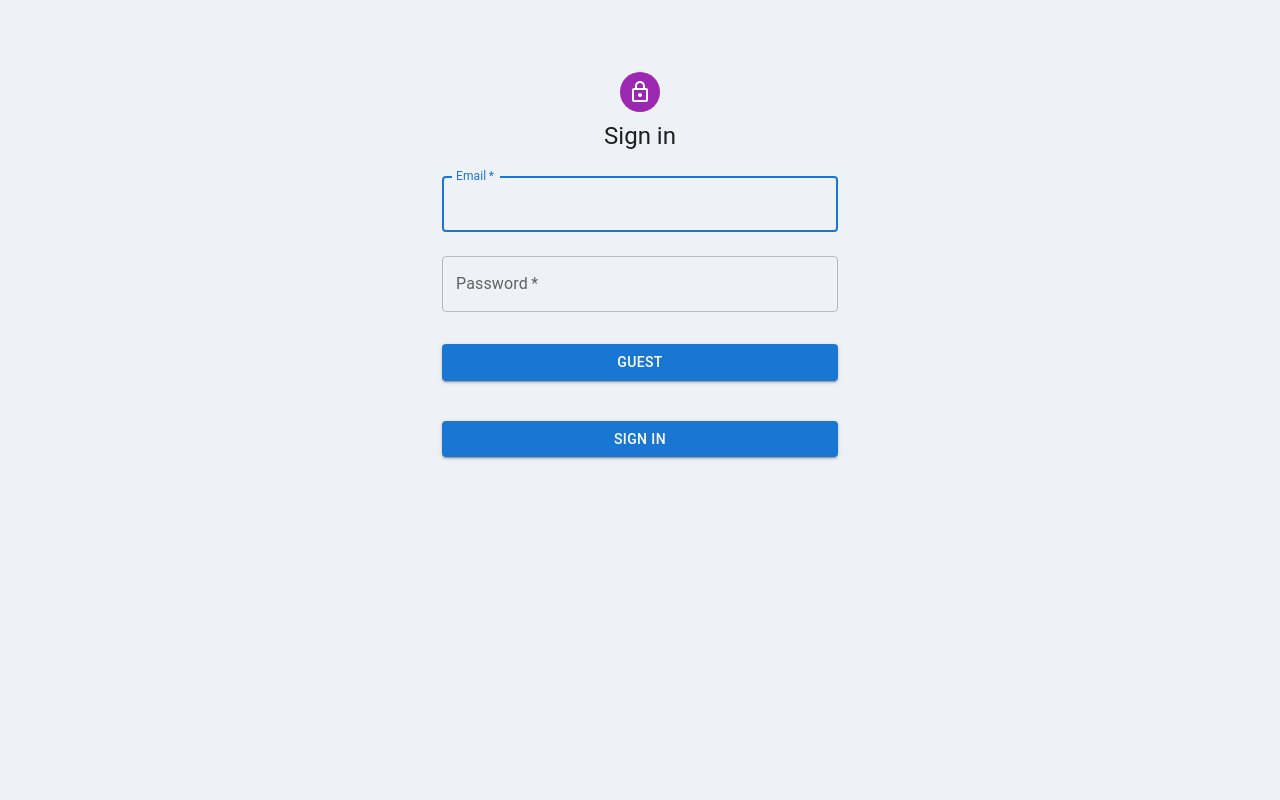
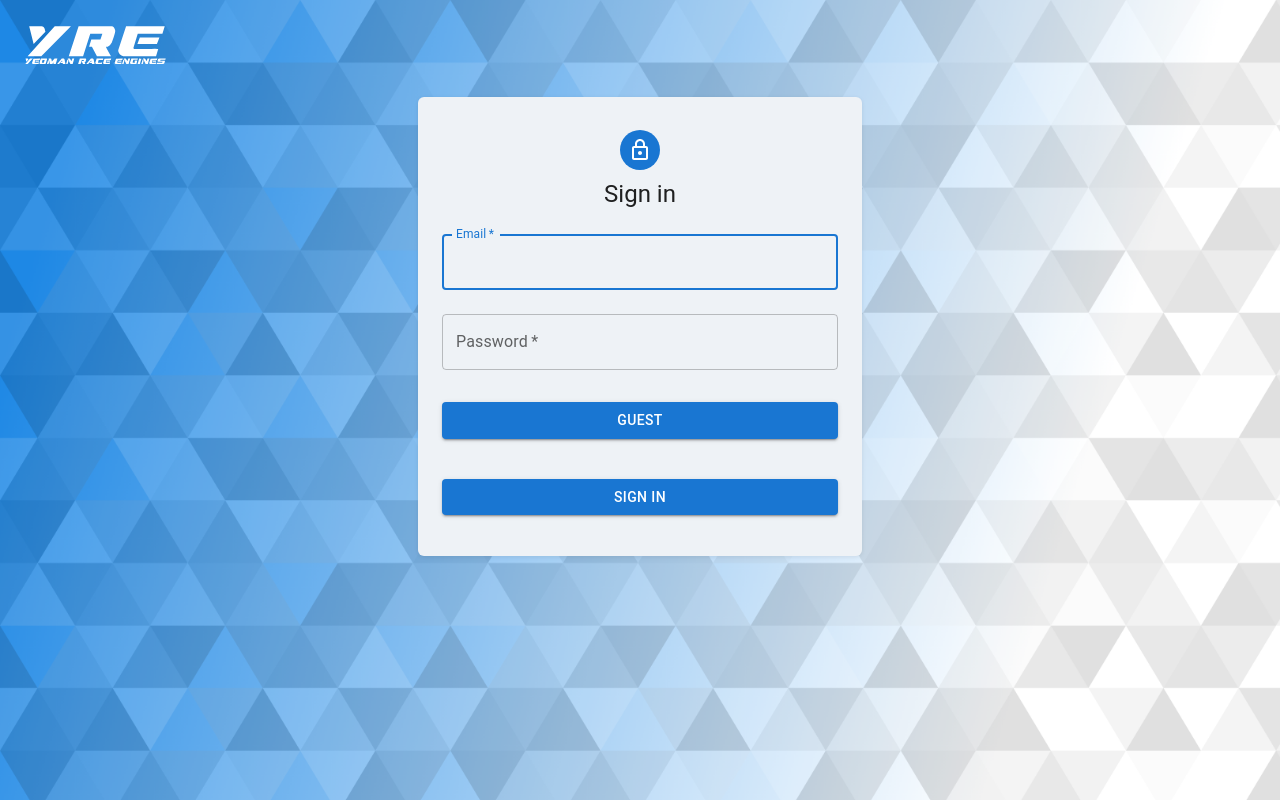
Before and after one commit to CraigYeoman/erp-yre-production, a React (Create React App) app in the folder client/: page /login in a window 1280 px wide. Built offline with nearby package versions, Linux system fonts and the light colour scheme.

Commit message:
Update login page

```diff
--- a/client/src/App.js
+++ b/client/src/App.js
@@ -1,6 +1,7 @@
 import Index from "./components/Index";
 import Landing from "./components/Landing";
 import Login from "./components/Login";
+import Loading from "./components/Loading";
 import ProtectedRoute from "./components/ProtectedRoute";
 import {
   CustomerDetail,
@@ -65,6 +66,7 @@ function App() {
           <Routes>
             <Route path="/landing" element={<Landing />} />
             <Route path="/login" element={<Login />} />
+            <Route path="/loading" element={<Loading />} />
             <Route
               element={
                 <ProtectedRoute>
--- a/client/src/components/Index.jsx
+++ b/client/src/components/Index.jsx
@@ -23,7 +23,7 @@ const Index = () => {
       </section>
     );
   }
-  console.log(data.countArray);
+
   return (
     <Box>
       <Header title="ERP APP" subtitle="Welcome" />
--- a/client/src/components/IndexGrid.jsx
+++ b/client/src/components/IndexGrid.jsx
@@ -10,7 +10,7 @@ const IndexGrid = ({ name, data }) => {
   const { loading, getDetail } = useAppContext();
 
   const theme = useTheme();
-  console.log(data.length)
+
   if (data.length === 0) {
     return (
       <></>
--- /dev/null
+++ b/client/src/components/Loading.jsx
@@ -0,0 +1,21 @@
+import { Box } from "@mui/material";
+import '../loading.css'
+
+const Loading = () => {
+
+  return (
+    <Box className="loading-area">
+      <Box className="loader">
+        <div></div>
+        <div></div>
+        <div></div>
+        <div></div>
+        <div></div>
+        <div></div>
+        <div></div>
+      </Box>
+    </Box>
+  );
+};
+
+export default Loading;
--- a/client/src/components/Login.jsx
+++ b/client/src/components/Login.jsx
@@ -13,6 +13,9 @@ import Typography from "@mui/material/Typography";
 import Container from "@mui/material/Container";
 import { createTheme, ThemeProvider } from "@mui/material/styles";
 import { useAppContext } from "../context/appContext";
+import logo from "../assets/img/yeomanRaceEnginesLogo.svg";
+import Prism from "../assets/img/subtle-prism.png"
+import Loading from "./Loading"
 
 const initialState = {
   name: "",
@@ -34,6 +37,7 @@ const defaultTheme = createTheme();
 export default function SignIn() {
   const navigate = useNavigate();
   const [values, setValues] = useState(initialState);
+  const [loading, SetLoading] = useState(false)
   const { user, isLoading, displayAlert, setupUser } = useAppContext();
 
   const handleChange = (e) => {
@@ -42,10 +46,11 @@ export default function SignIn() {
 
   const guestLogin = (e) => {
     e.preventDefault();
-    e.preventDefault();
+    SetLoading(true)
     const { name, email, password, isMember } = guest;
     if (!email || !password || (!isMember && !name)) {
       displayAlert();
+      SetLoading(false)
       return;
     }
     const currentUser = { name, email, password };
@@ -66,9 +71,11 @@ export default function SignIn() {
 
   const handleSubmit = (e) => {
     e.preventDefault();
+    SetLoading(true)
     const { name, email, password, isMember } = values;
     if (!email || !password || (!isMember && !name)) {
       displayAlert();
+      SetLoading(false)
       return;
     }
     const currentUser = { name, email, password };
@@ -93,21 +100,48 @@ export default function SignIn() {
         navigate("/");
       }, 3000);
     }
-  }, [user, navigate]);
+  }, [user, navigate, loading]);
+
+  if(loading === true) {
+
+    return (
+      <Loading />
+    )
+  }
 
   return (
     <ThemeProvider theme={defaultTheme}>
-      <Container component="main" maxWidth="xs">
+      <Box sx={{
+        backgroundImage: `url(${Prism})`,
+        height: "100vh",
+        backgroundRepeat: "no-repeat",
+        backgroundSize: "cover",
+        border: "none rgb(230, 235, 241)"
+        }}>
+      <Box
+        sx={{
+          padding: "25px"
+          }}
+        >
+            <img src={logo} height="40px" alt="logo"/>
+        </Box>
+      <Container component="main" maxWidth="xs"
+        sx={{
+          backgroundColor: "rgb(238, 242, 246)",
+          padding: "25px",
+          boxShadow: "rgba(0, 0, 0, 0.08) 0px 1px 4px",
+          borderRadius: "6px"
+          }}>
         <CssBaseline />
         <Box
           sx={{
-            marginTop: 8,
             display: "flex",
             flexDirection: "column",
             alignItems: "center",
+
           }}
         >
-          <Avatar sx={{ m: 1, bgcolor: "secondary.main" }}>
+          <Avatar sx={{ m: 1, bgcolor: "primary.main" }}>
             <LockOutlinedIcon />
           </Avatar>
           <Typography component="h1" variant="h5">
@@ -172,6 +206,7 @@ export default function SignIn() {
           </Box>
         </Box>
       </Container>
+      </Box>
     </ThemeProvider>
   );
 }
--- a/client/src/components/workorder/WorkOrderList.jsx
+++ b/client/src/components/workorder/WorkOrderList.jsx
@@ -48,8 +48,6 @@ const WorkOrderList = () => {
       </section>
     );
   }
-
-  console.log(data)
 
   const columns = [
     {
--- a/client/src/index.css
+++ b/client/src/index.css
@@ -5,6 +5,7 @@ body,
 #root,
 :root {
   background-color: rgb(238, 242, 246);
+  height: 100%;
 }
 .app {
   height: 100%;
--- /dev/null
+++ b/client/src/loading.css
@@ -0,0 +1,66 @@
+body {
+    background: rgb(255, 255, 255);
+}
+
+.loading-area {
+    display: grid;
+    place-items: center;
+    height: 100vh;
+}
+
+.loader div{
+    height: 30px;
+    width: 30px;
+    border-radius: 50%;
+    transform: scale(0);
+    animation: animate 1.5s ease-in-out infinite;
+    display: inline-block;
+    margin: .5rem;
+}
+
+.loader div:nth-child(0){
+    animation-delay: 0s;
+}
+
+.loader div:nth-child(1){
+    animation-delay: .2s;
+}
+
+.loader div:nth-child(2){
+    animation-delay: .4s;
+}
+
+.loader div:nth-child(3){
+    animation-delay: .6s;
+}
+
+.loader div:nth-child(4){
+    animation-delay: .8s;
+}
+
+.loader div:nth-child(5){
+    animation-delay: 1s;
+}
+
+.loader div:nth-child(6){
+    animation-delay: 1.2s;
+}
+
+.loader div:nth-child(7){
+    animation-delay: 1.4s;
+}
+
+@keyframes animate {
+    0%, 100%{
+        transform: scale(0.2);
+        background-color: rgb(21, 101, 192);
+    }
+    40%{
+        transform: scale(1);
+        background-color: rgb(30, 136, 229);
+    }
+    50%{
+        transform: scale(1);
+        background-color: rgb(238, 242, 246);
+    }
+}
```
Also changed, not shown: client/src/assets/img/logo.svg (added), client/src/assets/img/subtle-prism.png (added).
